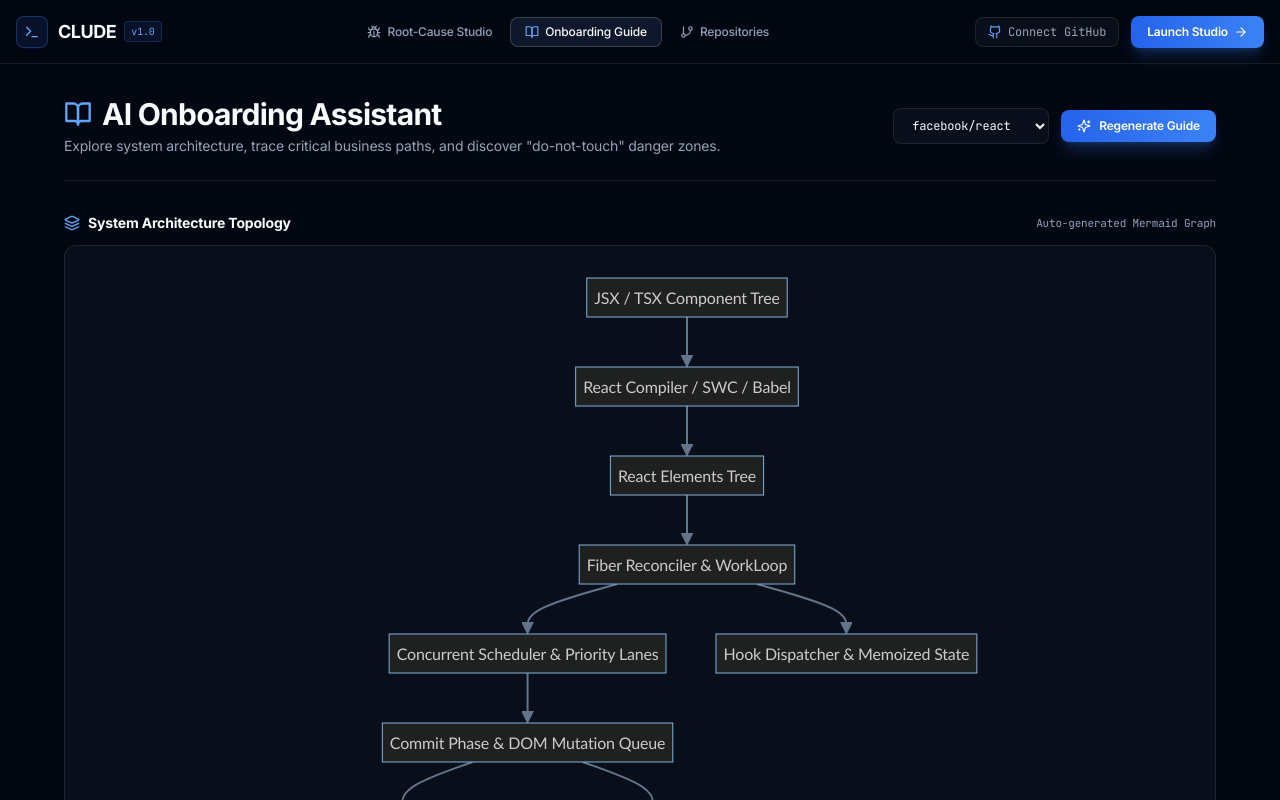
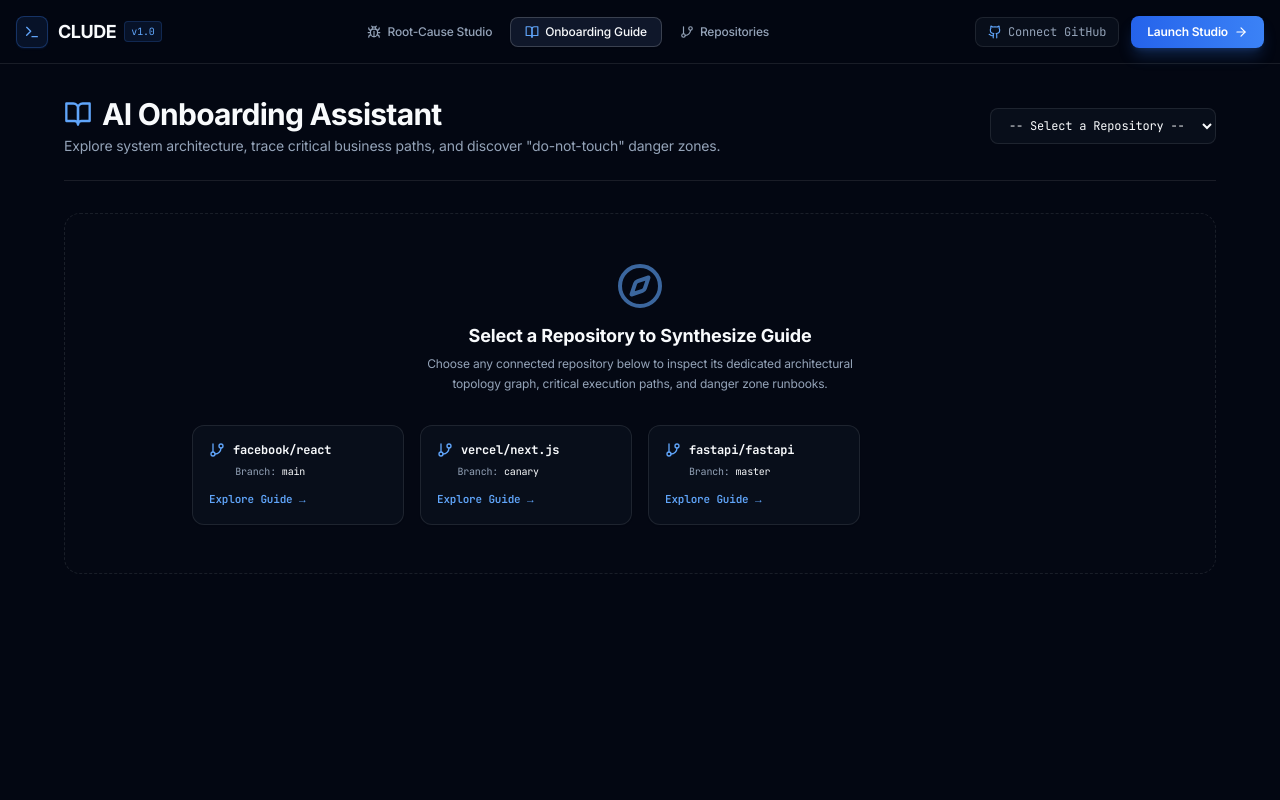
Before and after one commit to arnnnnaaavvvvv/CLUDE, a Next.js app in the folder frontend/: page /onboarding in a window 1280 px wide. Shown: the top 800 px of the page. Built offline with nearby package versions, Linux system fonts and the light colour scheme.

Commit message:
feat(onboarding): do not pre-load a default repository; display initial selection picker until user chooses a repo

```diff
--- a/frontend/app/onboarding/page.tsx
+++ b/frontend/app/onboarding/page.tsx
@@ -10,6 +10,9 @@ import {
   ShieldAlert,
   Compass,
   RefreshCw,
+  GitBranch,
+  ArrowRight,
+  Code2,
 } from "lucide-react";
 import { Repository, OnboardingWalkthrough } from "@/lib/types";
 import { fetchRepos, fetchOnboarding, generateOnboarding } from "@/lib/api";
@@ -31,16 +34,16 @@ function OnboardingContent() {
   useEffect(() => {
     fetchRepos()
       .then((data) => {
-        setRepos(data);
-        if (!selectedRepoId && data.length > 0) {
-          setSelectedRepoId(data[0].id);
-        }
+        setRepos(data || []);
       })
       .catch((err) => console.error("Error loading repos:", err));
-  }, [selectedRepoId]);
+  }, []);
 
   useEffect(() => {
-    if (!selectedRepoId) return;
+    if (!selectedRepoId) {
+      setWalkthrough(null);
+      return;
+    }
 
     setLoading(true);
     setError(null);
@@ -95,8 +98,9 @@ function OnboardingContent() {
           <select
             value={selectedRepoId}
             onChange={(e) => setSelectedRepoId(e.target.value)}
-            className="rounded-lg border border-border bg-surface px-3.5 py-2 text-xs text-textPrimary focus:border-blue-500 focus:outline-none font-mono"
+            className="rounded-lg border border-border bg-surface px-3.5 py-2 text-xs text-textPrimary focus:border-blue-500 focus:outline-none font-mono min-w-[200px]"
           >
+            <option value="">-- Select a Repository --</option>
             {repos.map((r) => (
               <option key={r.id} value={r.id}>
                 {r.full_name}
@@ -104,6 +108,7 @@ function OnboardingContent() {
             ))}
           </select>
 
+          {selectedRepoId && (
             <button
               onClick={handleGenerate}
               disabled={generating || !selectedRepoId}
@@ -121,15 +126,52 @@ function OnboardingContent() {
                 </>
               )}
             </button>
+          )}
         </div>
       </div>
 
       {error && <div className="text-xs text-danger font-medium font-mono">{error}</div>}
 
       {/* Main Content Area */}
-      {loading ? (
-        <div className="flex items-center justify-center py-24">
+      {!selectedRepoId ? (
+        /* Empty State: Prompt User to Select a Repository */
+        <div className="space-y-6">
+          <div className="rounded-2xl border border-dashed border-border bg-surface/30 p-12 text-center">
+            <Compass className="mx-auto h-12 w-12 text-blue-400/60 mb-3" />
+            <h3 className="text-lg font-bold text-textPrimary">Select a Repository to Synthesize Guide</h3>
+            <p className="text-xs text-textSecondary max-w-md mx-auto mt-1 mb-8 leading-relaxed">
+              Choose any connected repository below to inspect its dedicated architectural topology graph, critical execution paths, and danger zone runbooks.
+            </p>
+
+            {/* Quick Repo Cards */}
+            <div className="grid grid-cols-1 sm:grid-cols-2 lg:grid-cols-4 gap-4 max-w-4xl mx-auto text-left">
+              {repos.map((r) => (
+                <button
+                  key={r.id}
+                  onClick={() => setSelectedRepoId(r.id)}
+                  className="group rounded-xl border border-border bg-surface p-4 hover:border-blue-500 hover:bg-surfaceHover transition-all shadow-sm flex flex-col justify-between space-y-3"
+                >
+                  <div>
+                    <div className="flex items-center gap-2 mb-1.5">
+                      <GitBranch className="h-4 w-4 text-blue-400 group-hover:scale-110 transition-transform" />
+                      <span className="font-mono text-xs font-bold text-textPrimary truncate">{r.full_name}</span>
+                    </div>
+                    <span className="text-[10px] font-mono text-textSecondary block">
+                      Branch: <span className="text-textPrimary">{r.default_branch}</span>
+                    </span>
+                  </div>
+                  <span className="text-[11px] font-semibold text-blue-400 group-hover:translate-x-0.5 transition-transform inline-flex items-center gap-1 font-mono">
+                    Explore Guide &rarr;
+                  </span>
+                </button>
+              ))}
+            </div>
+          </div>
+        </div>
+      ) : loading ? (
+        <div className="flex flex-col items-center justify-center py-24 space-y-3">
           <RefreshCw className="h-8 w-8 animate-spin text-blue-400" />
+          <span className="text-xs font-mono text-textSecondary">Loading Architectural Topology...</span>
         </div>
       ) : !walkthrough ? (
         <div className="rounded-2xl border border-dashed border-border bg-surface/30 p-16 text-center">
@@ -148,7 +190,7 @@ function OnboardingContent() {
           </button>
         </div>
       ) : (
-        <div className="space-y-8">
+        <div className="space-y-8 animate-in fade-in duration-200">
           {/* Architecture Diagram Box */}
           {walkthrough.system_diagram_mermaid && (
             <div className="space-y-3">
```
Lines whose indentation alone changed are shown as unchanged.
